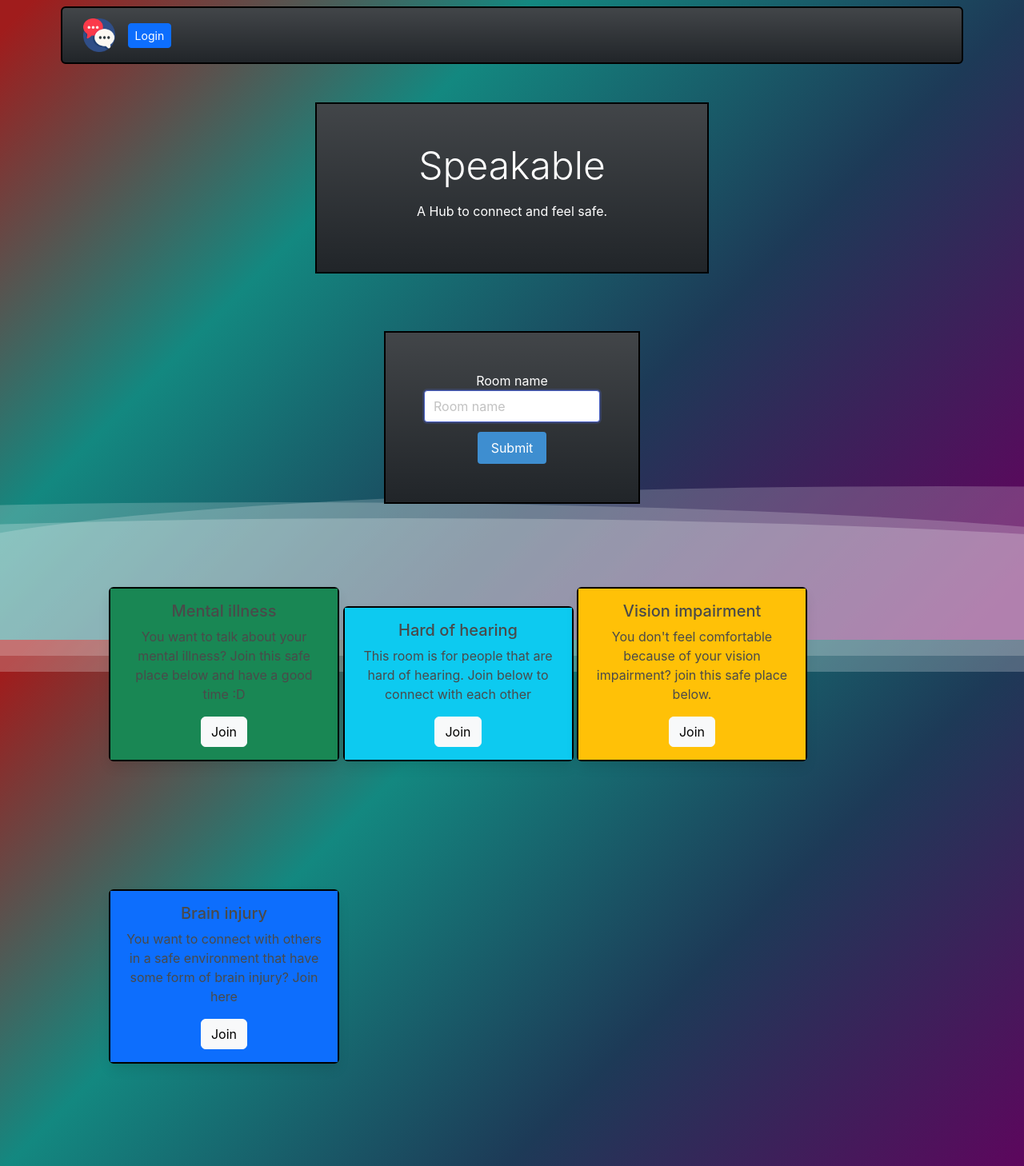
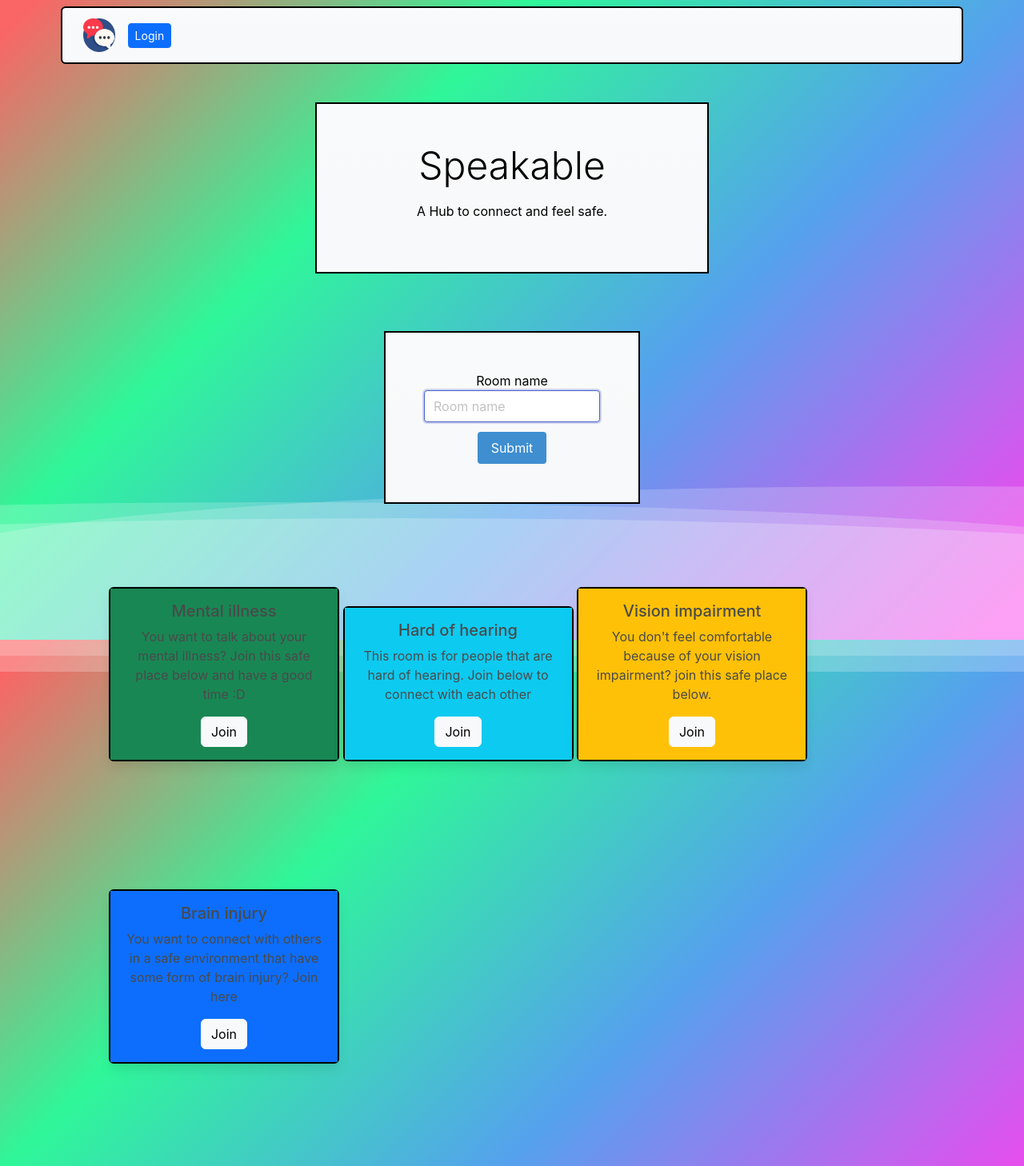
Before and after one commit to D4veDev/speakable, a Django app: page / in a window 1280 px wide. Shown: the whole page at 80% size. Run offline with Django 4.2, Linux system fonts and the light colour scheme.

Commit message:
change of style into lighter version

```diff
--- a/speakable/static/styles/styles.css
+++ b/speakable/static/styles/styles.css
@@ -2,7 +2,7 @@ body {
     margin: 0;
     font-family: -apple-system, BlinkMacSystemFont, sans-serif;
     overflow: auto;
-    background: linear-gradient(315deg, rgba(101, 0, 94, 1) 3%, rgb(29, 58, 87) 38%, rgb(19, 136, 128) 68%, rgb(160, 28, 28) 98%);
+    background: linear-gradient(315deg, rgb(250, 67, 238) 3%, rgb(85, 161, 238) 38%, rgb(47, 247, 153) 68%, rgb(250, 101, 101) 98%);
     animation: gradient 15s ease infinite;
     background-size: 400% 400%;
     background-attachment: fixed;
@@ -26,9 +26,8 @@ body {
 
 .navbar,
 .hero {
-    background-color: palegreen;
     border: 2px solid black;
-    color: white;
+    color: black;
     position: relative;
     z-index: 2;
 }
--- a/speakable/templates/frontend/index.html
+++ b/speakable/templates/frontend/index.html
@@ -7,7 +7,7 @@
             <div class="container">
                 <div class="columns is-multiline">
                     <div class="column is-6 is-offset-3 mb-6">
-                        <section class="hero bg-dark bg-gradient color-light">
+                        <section class="hero bg-light bg-gradient color-dark">
                             <div class="hero-body text-center">
                                 <p class="display-5">Speakable</p>
                                 <p>A Hub to connect and feel safe.</p>
@@ -15,7 +15,7 @@
                         </section>
                     </div>
                     <div class="column is-4 is-offset-4">
-                        <section class="hero bg-dark bg-gradient color-light">
+                        <section class="hero bg-light bg-gradient color-dark">
                             <div class="hero-body text-center">
                                 <div class="field"><label>Room name</label>
                                     <div class="control"><input class="input" type="text" placeholder="Room name"
--- a/speakable/templates/frontend/layout/base.html
+++ b/speakable/templates/frontend/layout/base.html
@@ -40,7 +40,7 @@
 
     <div class="container mt-2">
 
-        <nav class="navbar navbar-expand-lg bg-dark bg-gradient text-light rounded">
+        <nav class="navbar navbar-expand-lg bg-light bg-gradient text-dark rounded">
             <div class="container-fluid">
                 <a class="navbar-brand" href="{% url 'frontend:index' %}"><img
                         src="{% static 'frontend/img/logo.png' %}" alt="speakable" width="40vw" height="40vh"></a>
--- a/speakable/templates/frontend/room.html
+++ b/speakable/templates/frontend/room.html
@@ -12,9 +12,9 @@
     <div class="container">
         <div class="columns is-multiline">
             <div class="column is-6 is-offset-3 mb-6">
-                <section class="hero text-center bg-dark bg-gradient text-light">
+                <section class="hero text-center bg-light bg-gradient text-light">
                     <div class="hero-body">
-                        <p class="title" style="color: white">{{ room_name }}</p>
+                        <p class="title" style="color: black">{{ room_name }}</p>
                         <p class="subtitle">
                         </p>
                     </div>
```
